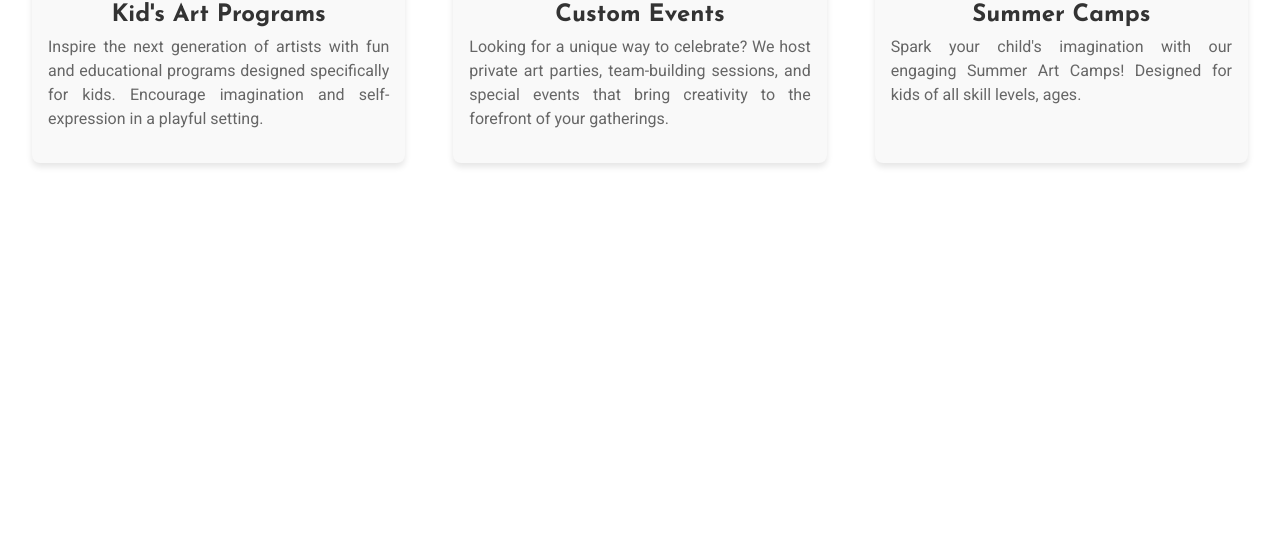
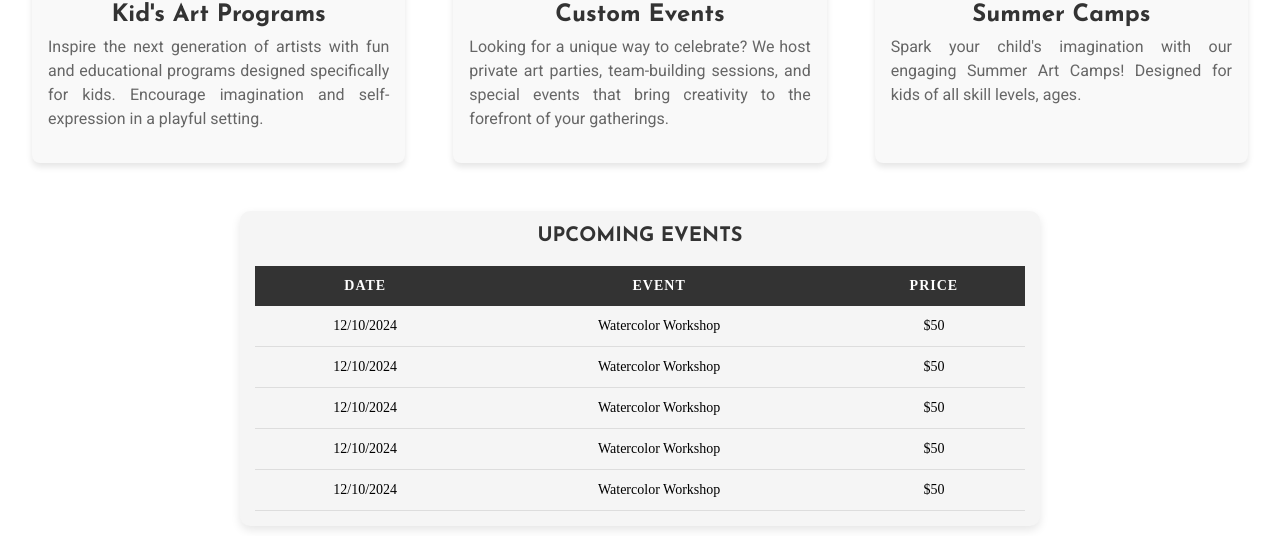
Before and after one commit to nic-dgl103-f24-cvs1/project-Varunkanth471, a plain HTML site: page service.html in a window 1280 px wide. Shown: the part 726-1262 px from the top of the page. Before the commit the page ends 937 px from the top, so only its background shows below. Drawn offline with Linux system fonts and the light colour scheme.

Commit message:
Add Table in Service.html and Style
Need to update the table

```diff
--- a/service.html
+++ b/service.html
@@ -81,4 +81,40 @@
         </section>
     </main>
 </body>
+<section class="table">
+    <h2>Upcoming Events</h2>
+    <table>
+        <tr>
+            <th>Date</th>
+            <th>Event</th>
+            <th>Price</th>
+        </tr>
+        <tr>
+            <td>12/10/2024</td>
+            <td>Watercolor Workshop</td>
+            <td>$50</td>
+        </tr>
+        <tr>
+            <td>12/10/2024</td>
+            <td>Watercolor Workshop</td>
+            <td>$50</td>
+        </tr>
+        <tr>
+            <td>12/10/2024</td>
+            <td>Watercolor Workshop</td>
+            <td>$50</td>
+        </tr>
+        <tr>
+            <td>12/10/2024</td>
+            <td>Watercolor Workshop</td>
+            <td>$50</td>
+        </tr>
+        <tr>
+            <td>12/10/2024</td>
+            <td>Watercolor Workshop</td>
+            <td>$50</td>
+        </tr>
+    </table>
+</section>
+
 </html>
--- a/styles.css
+++ b/styles.css
@@ -230,6 +230,60 @@ header {
 .services a:hover {
   background-color: #333;
   color: #fff;
+}
+
+.table {
+  padding: 20px;
+  margin: 20px auto;
+  max-width: 800px;
+  text-align: center;
+  background-color: #f5f5f5;
+  border-radius: 10px;
+  box-shadow: 0 4px 10px rgba(0, 0, 0, 0.1);
+  transition: transform 0.3s, box-shadow 0.3s;
+}
+
+/* Hover effect for the section */
+.table:hover {
+  transform: scale(1.02);
+  box-shadow: 0 6px 15px rgba(0, 0, 0, 0.2);
+}
+
+/* Styling the heading */
+.table h2 {
+  margin-bottom: 20px;
+  font-size: 24px;
+  color: #333;
+  text-transform: uppercase;
+}
+
+/* Styling the table */
+.table table {
+  width: 100%;
+  border-collapse: collapse;
+  font-size: 16px;
+}
+
+/* Styling table headers */
+.table th {
+  background-color: #333;
+  color: #fff;
+  padding: 12px;
+  text-transform: uppercase;
+  letter-spacing: 1px;
+  font-weight: bold;
+}
+
+/* Styling table rows */
+.table td {
+  padding: 12px;
+  border-bottom: 1px solid #ddd;
+}
+
+/* Adding hover effects to rows */
+.table tr:hover {
+  background-color: #f0f0f0;
+  transition: background-color 0.3s ease;
 }
 /* About */
 .about {
@@ -575,8 +629,9 @@ header {
 }
 
 .video h2 {
+  font-family: "Josefin Sans", sans-serif;
   font-size: 24px;
-  color: #f5c7a9; /* Adjust the heading color */
+  color: #ffffff; /* Adjust the heading color */
   margin-bottom: 15px;
 }
 
@@ -586,8 +641,6 @@ header {
   border-radius: 10px; /* Adds slight rounding for aesthetics */
   box-shadow: 0 4px 10px rgba(0, 0, 0, 0.5); /* Adds a shadow for better visibility */
 }
-
-
 
 
 /* Desktop styles */
@@ -885,4 +938,26 @@ header {
       max-width: auto; /* Restricts video size on larger screens */
 
   }
+
+
+  .table {
+    padding: 15px;
+    margin: 10px auto;
 }
+
+.table table {
+    font-size: 14px;
+}
+
+.table h2 {
+    font-size: 20px;
+}
+}
+
+/* Flexbox alignment for better layout if needed */
+.table {
+display: flex;
+flex-direction: column;
+align-items: center;
+}
+}
```
Also changed, not shown: index.html (+1 -0 lines).
